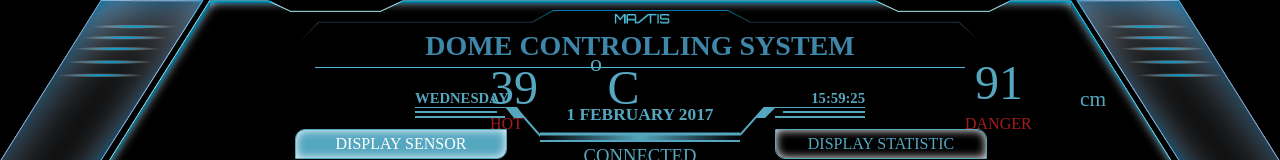
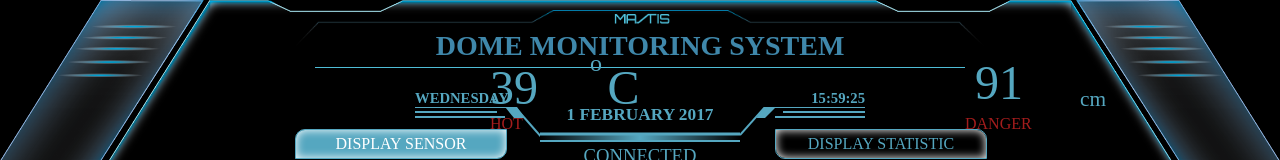
Before and after one commit to irwanrudy/dome-monitoring-system, a plain HTML site: page index.html in a window 1280 px wide. Shown: the top 160 px of the page. Drawn offline with Linux system fonts and the light colour scheme.

Commit message:
Update index.html

```diff
--- a/index.html
+++ b/index.html
@@ -21,7 +21,7 @@
         <header>
           <img src="img/logo-01.png" alt="" />
           <div class="main-title">
-            <h2>DOME CONTROLLING SYSTEM</h2>
+            <h2>DOME MONITORING SYSTEM</h2>
           </div>
         </header>
         <div class="timestamp">
```
